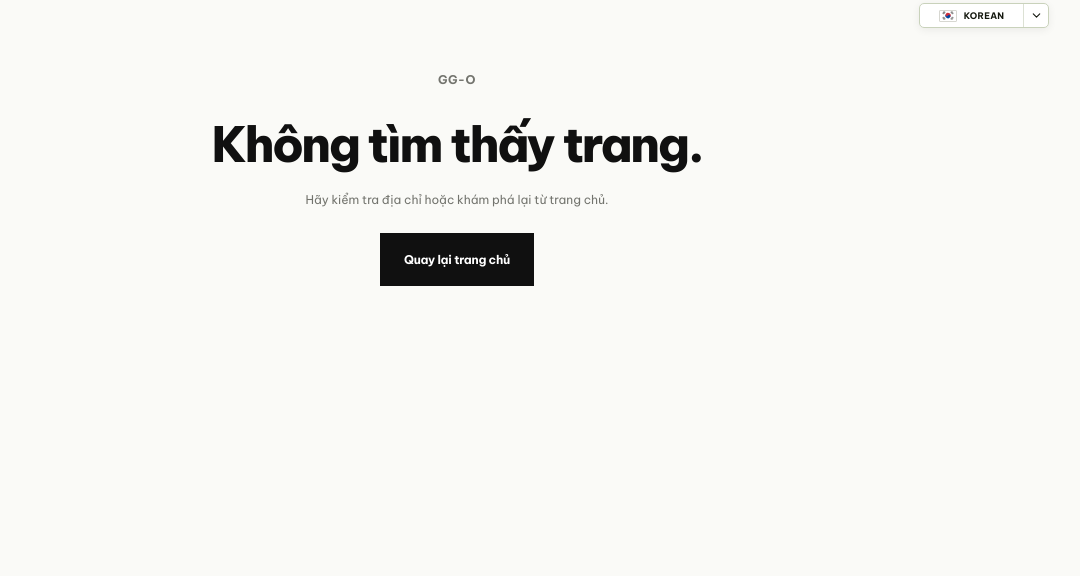
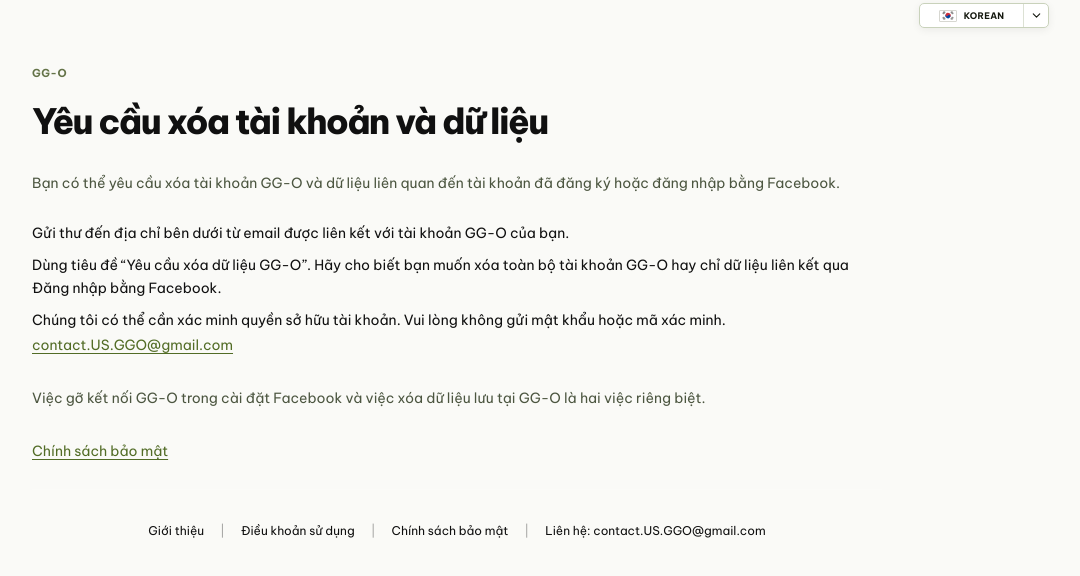
Before and after one commit to kaaangg9004-prog/GG-O, a Next.js app: page /data-deletion in a window 1280 px wide. Before the commit this address had no page. Shown: the top 576 px of the page, without its empty margins (183-1263 px from the left). Built offline with nearby package versions, Linux system fonts and the light colour scheme.

Commit message:
Prepare Facebook account data deletion instructions

```diff
--- /dev/null
+++ b/src/app/data-deletion/page.tsx
@@ -0,0 +1,11 @@
+import type { Metadata } from 'next';
+import { DataDeletionInstructions } from '@/components/data-deletion-instructions';
+
+export const metadata: Metadata = {
+  title: 'Data deletion instructions | GG-O',
+  description: 'How to contact GG-O to request deletion of your account or Facebook Login data.',
+};
+
+export default function DataDeletionPage() {
+  return <DataDeletionInstructions />;
+}
--- /dev/null
+++ b/src/components/data-deletion-instructions.tsx
@@ -0,0 +1,64 @@
+'use client';
+
+import { useLocale } from './locale-provider';
+import { InformationLinks } from './information-links';
+
+const contact = 'contact.US.GGO@gmail.com';
+
+const instructions = {
+  ko: {
+    title: '계정 및 데이터 삭제 요청',
+    intro: 'Facebook으로 가입했거나 로그인한 GG-O 계정과 관련 데이터의 삭제를 요청할 수 있습니다.',
+    steps: [
+      'GG-O 계정에 연결된 이메일 주소에서 아래 연락처로 메일을 보내 주세요.',
+      '메일 제목은 “GG-O 데이터 삭제 요청”으로 적고, 본문에는 GG-O 계정 전체를 삭제하려는지 또는 Facebook 로그인으로 연결된 데이터만 삭제하려는지 알려 주세요.',
+      '요청을 처리하려면 계정 소유 확인이 필요할 수 있습니다. 비밀번호나 인증번호는 보내지 마세요.',
+    ],
+    note: 'Facebook 설정에서 GG-O 연결을 해제하는 것과 GG-O에 저장된 데이터를 삭제하는 것은 별도입니다.',
+    privacy: '개인정보처리방침',
+  },
+  vi: {
+    title: 'Yêu cầu xóa tài khoản và dữ liệu',
+    intro: 'Bạn có thể yêu cầu xóa tài khoản GG-O và dữ liệu liên quan đến tài khoản đã đăng ký hoặc đăng nhập bằng Facebook.',
+    steps: [
+      'Gửi thư đến địa chỉ bên dưới từ email được liên kết với tài khoản GG-O của bạn.',
+      'Dùng tiêu đề “Yêu cầu xóa dữ liệu GG-O”. Hãy cho biết bạn muốn xóa toàn bộ tài khoản GG-O hay chỉ dữ liệu liên kết qua Đăng nhập bằng Facebook.',
+      'Chúng tôi có thể cần xác minh quyền sở hữu tài khoản. Vui lòng không gửi mật khẩu hoặc mã xác minh.',
+    ],
+    note: 'Việc gỡ kết nối GG-O trong cài đặt Facebook và việc xóa dữ liệu lưu tại GG-O là hai việc riêng biệt.',
+    privacy: 'Chính sách bảo mật',
+  },
+  en: {
+    title: 'Account and data deletion requests',
+    intro: 'If you signed up or signed in to GG-O with Facebook, you can request deletion of your account and related data.',
+    steps: [
+      'Email the address below from the email account linked to your GG-O account.',
+      'Use the subject “GG-O data deletion request”. Say whether you want to delete your whole GG-O account or only the data linked through Facebook Login.',
+      'We may need to verify that you own the account. Please leave passwords and verification codes out of your message.',
+    ],
+    note: 'Removing GG-O in your Facebook settings is separate from deleting your data stored by GG-O.',
+    privacy: 'Privacy policy',
+  },
+};
+
+export function DataDeletionInstructions() {
+  const { locale } = useLocale();
+  const copy = instructions[locale];
+
+  return (
+    <main className="legal-page shell section" lang={locale}>
+      <p className="eyebrow"><a href="/">GG-O</a></p>
+      <h1>{copy.title}</h1>
+      <article className="legal-document">
+        <div className="information-copy">
+          <p>{copy.intro}</p>
+          <ol>{copy.steps.map(step => <li key={step}>{step}</li>)}</ol>
+          <p><a href={`mailto:${contact}`}>{contact}</a></p>
+          <p>{copy.note}</p>
+          <p><a href="/privacy/">{copy.privacy}</a></p>
+        </div>
+      </article>
+      <InformationLinks />
+    </main>
+  );
+}
```
